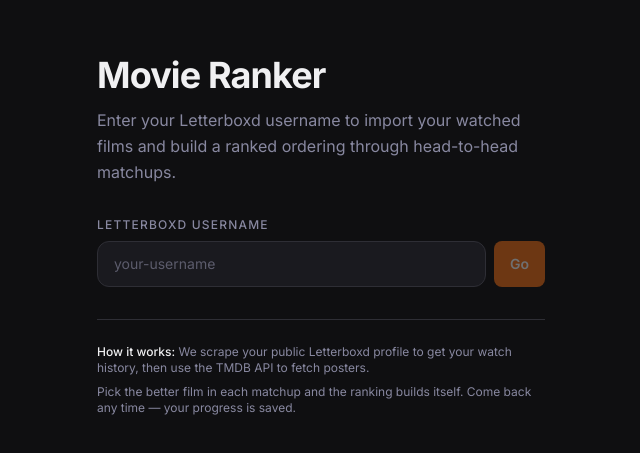
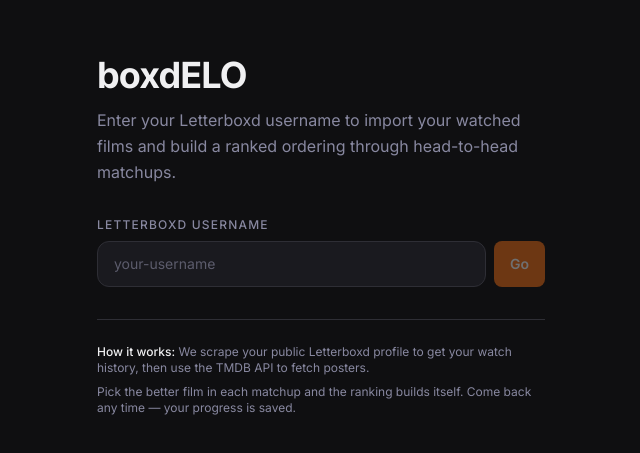
Before and after one commit to gregormaclaine/boxdELO, a Next.js app: page / in a window 1280 px wide. Shown: the part 165-618 px from the top of the page, without its empty margins (319-959 px from the left). Built offline with nearby package versions, Linux system fonts and the light colour scheme.

Commit message:
changed name to boxdELO

```diff
--- a/src/app/[username]/layout.tsx
+++ b/src/app/[username]/layout.tsx
@@ -13,7 +13,7 @@
       <header className="border-b border-border">
         <div className="max-w-3xl mx-auto px-4 h-12 flex items-center justify-between">
           <Link href="/" className="text-sm font-semibold text-text-primary hover:text-accent transition-colors">
-            Movie Ranker
+            boxdELO
           </Link>
 
           <div className="flex items-center gap-4">
--- a/src/app/layout.tsx
+++ b/src/app/layout.tsx
@@ -9,7 +9,7 @@
 });
 
 export const metadata: Metadata = {
-  title: "Movie Ranker",
+  title: "boxdELO",
   description: "Rank your Letterboxd films with ELO matchups",
 };
 
--- a/src/app/page.tsx
+++ b/src/app/page.tsx
@@ -6,7 +6,7 @@
       <div className="w-full max-w-md flex flex-col gap-8">
         <div className="flex flex-col gap-3">
           <h1 className="text-4xl font-bold tracking-tight text-text-primary">
-            Movie Ranker
+            boxdELO
           </h1>
           <p className="text-text-muted text-base leading-relaxed">
             Enter your Letterboxd username to import your watched films and build
```
Also changed, not shown: 2 other files (tests, documents, lock files or other folders).
